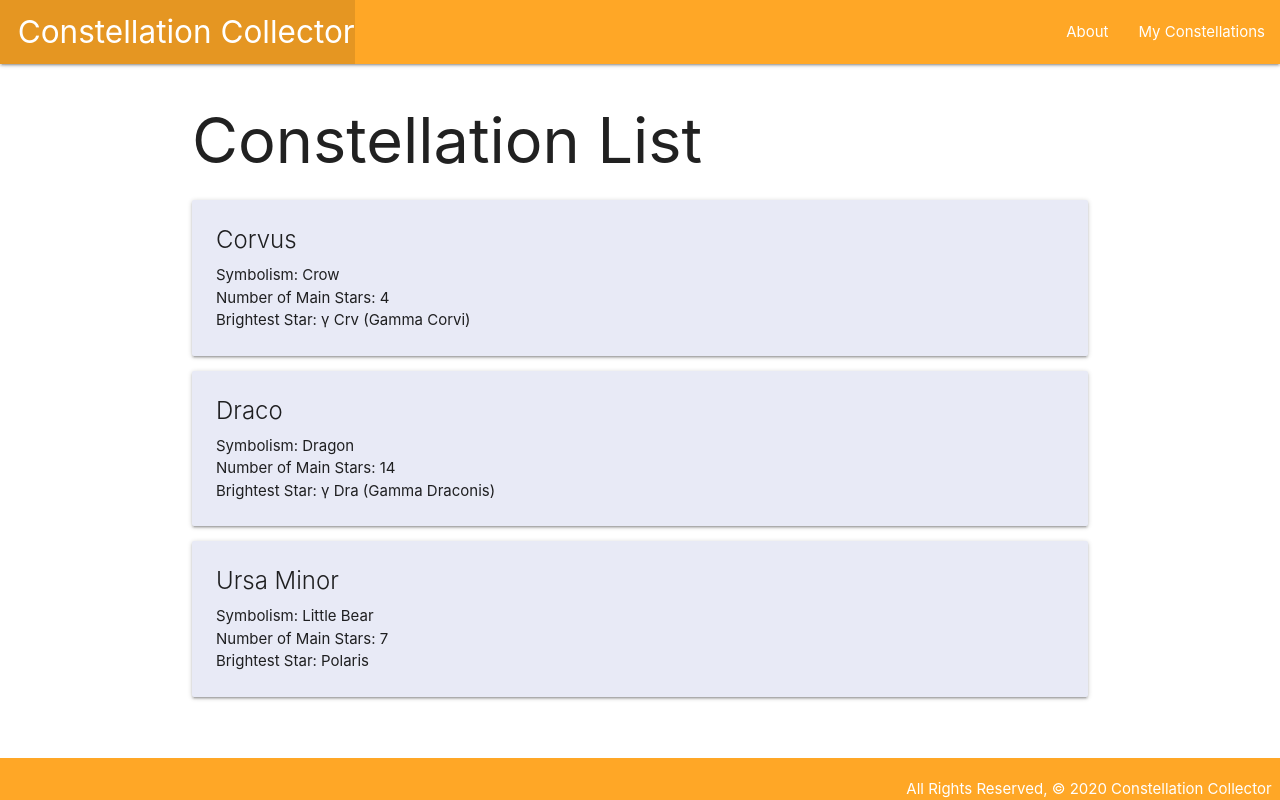
After one commit to katiehermalik/constellation-journal, a Django app: page /constellations/ in a window 1280 px wide. The commit adds this page. Run offline with Django 3.2, Linux system fonts and the light colour scheme.

Commit message:
rendered data in a template

```diff
--- a/main_app/static/css/style.css
+++ b/main_app/static/css/style.css
@@ -2,13 +2,21 @@ body {
   display: flex;
   min-height: 100vh;
   flex-direction: column;
+}
+.nav-wrapper {
+  background-color: #ffa726 !important;
 }
 
 main {
   flex: 1 0 auto;
 }
 
+.card {
+  background-color: #e8eaf6;
+}
+
 footer {
   padding-top: 0;
   text-align: right;
+  background-color: #ffa726 !important;
 }
--- a/main_app/templates/base.html
+++ b/main_app/templates/base.html
@@ -22,7 +22,7 @@
         </ul>
         <ul class="right">
           <li><a href="/about">About</a></li>
-          <li><a href="/about">My Constellations</a></li>
+          <li><a href="/constellations">My Constellations</a></li>
         </ul>
       </div>
     </nav>
--- /dev/null
+++ b/main_app/templates/constellations/index.html
@@ -0,0 +1,17 @@
+{% extends 'base.html' %}
+{% block content %}
+
+<h1>Constellation List</h1>
+
+{% for constellation in constellations %}
+  <div class="card">
+    <div class="card-content">
+      <span class="card-title">{{ constellation.name }}</span>
+      <p>Symbolism: {{ constellation.symbolism }}</p>
+      <p>Number of Main Stars: {{ constellation.num_main_stars }}</p>
+      <p>Brightest Star: {{ constellation.brightest_star }}</p>
+    </div>
+  </div>
+{% endfor %}
+
+{% endblock %}
--- a/main_app/urls.py
+++ b/main_app/urls.py
@@ -5,4 +5,5 @@ from . import views
 urlpatterns = [
     path('', views.home, name='home'),
     path('about/', views.about, name='about'),
+    path('constellations/', views.constellations_index, name='index'),
 ]
--- a/main_app/views.py
+++ b/main_app/views.py
@@ -1,8 +1,11 @@
 from django.shortcuts import render, redirect
-from django.http import HttpResponse
+from .models import constellations
 
 def home(request):
     return render(request, 'home.html')
 
 def about(request):
     return render(request, 'about.html')
+
+def constellations_index(request):
+    return render(request, 'constellations/index.html', {'constellations': constellations})
```
Also changed, not shown: main_app/models.py (+14 -1 lines), main_app/static/images/Stars-01.png (added).
